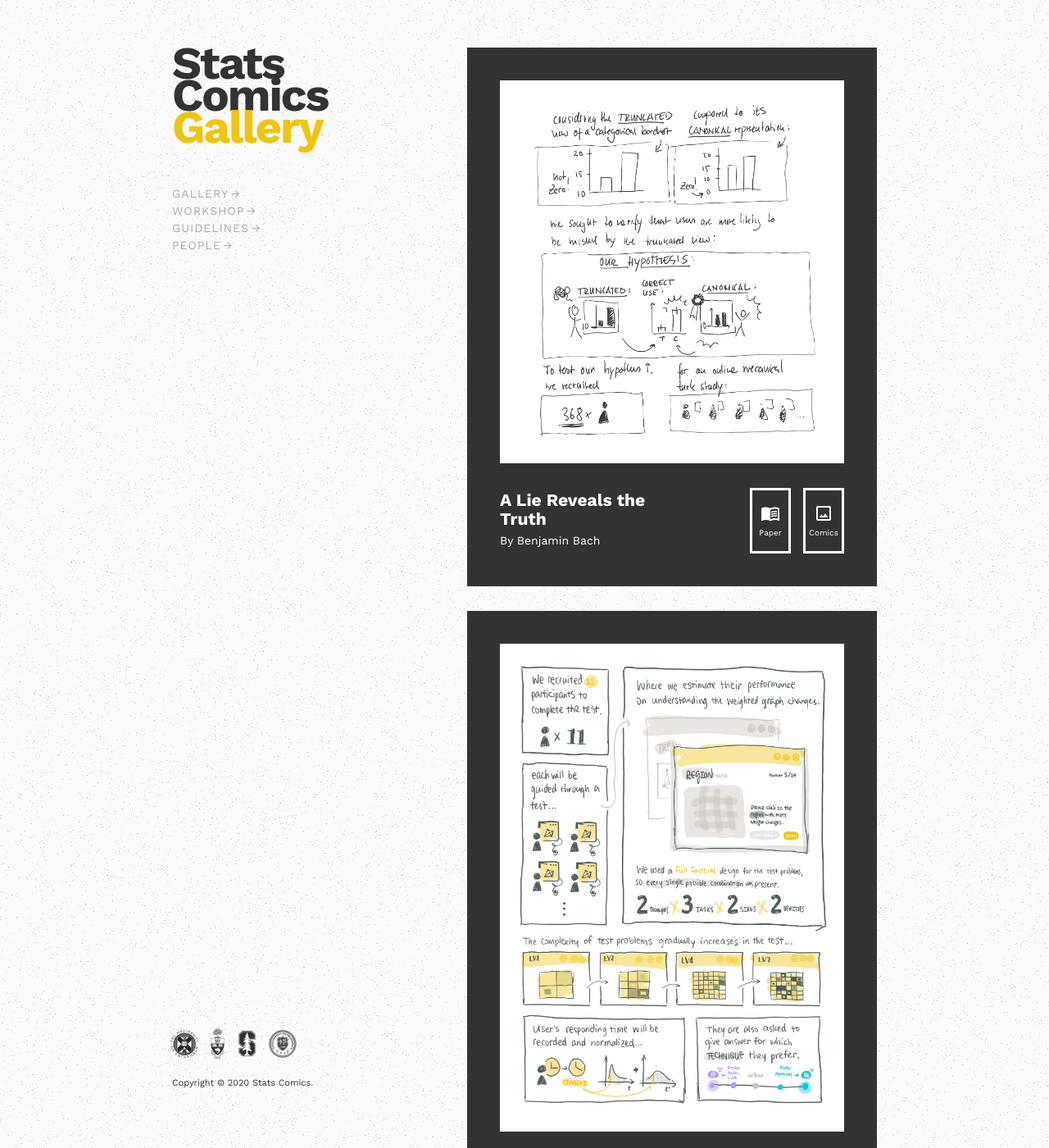
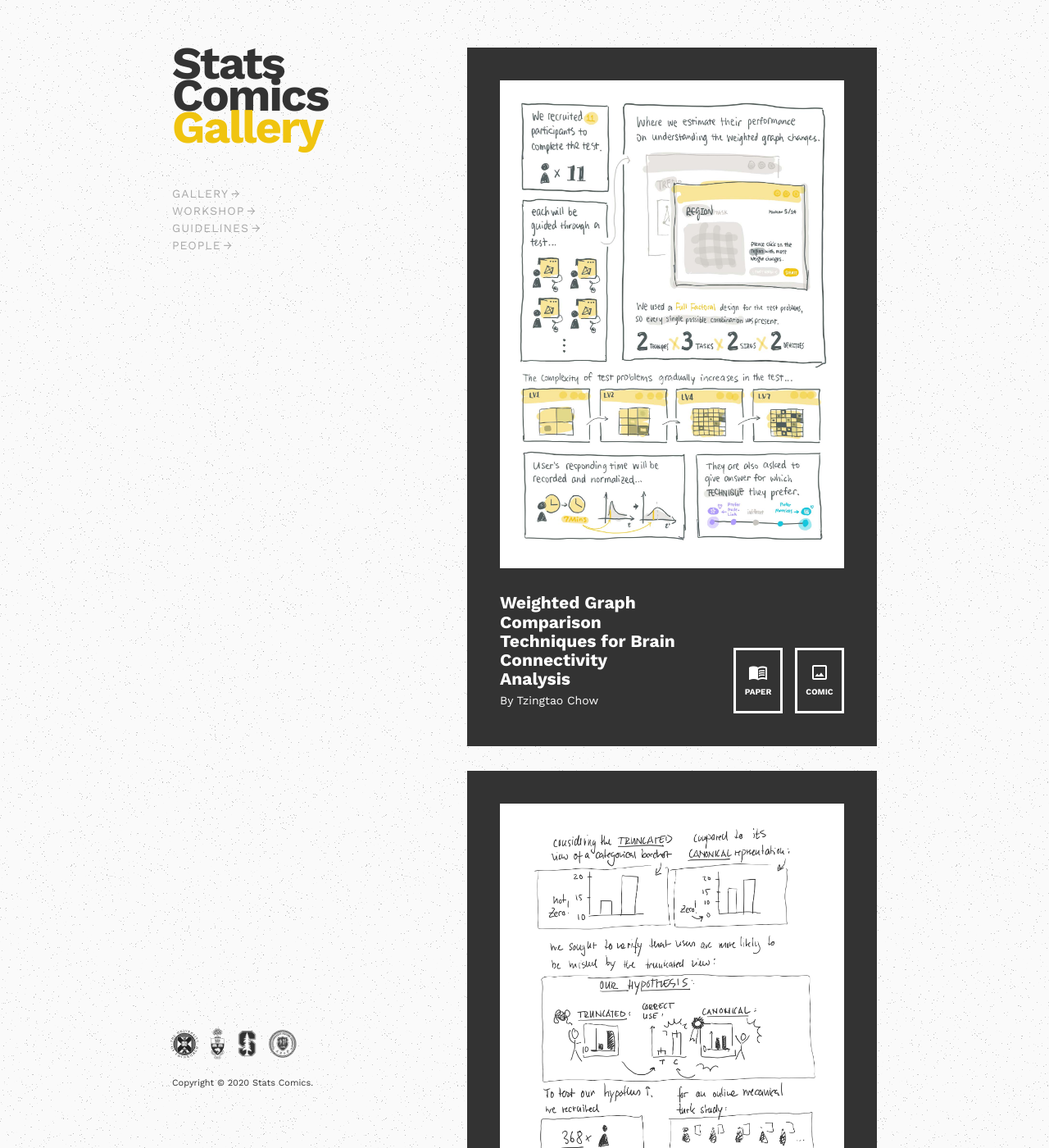
Before and after one commit to statscomics/statscomics.github.io, a Jekyll site: the page built from gallery.md, in a window 1280 px wide and 1400 px high. Shown: the whole window at 82% size. Built offline with Jekyll 4.4.1, drawn with Linux system fonts in a browser that asks for light colours; some of the changed text lies outside the part shown.

Commit message:
finish-gallery

```diff
--- a/assets/css/style.scss
+++ b/assets/css/style.scss
@@ -109,6 +109,103 @@ body.gallery {
       display: block;
     }
   }
+
+  div.navigation {
+    margin-top: 0;
+    margin-bottom: 15px;
+    display: flex;
+    a {
+      margin-right: 30px;
+    }
+  }
+}
+
+/*
+ ================ GALLERY STYLES
+*/
+
+.single-exhib {
+  max-width: 500px;
+  background: $coal;
+  padding: 40px;
+  color: white;
+  margin-bottom: 30px;
+  transition: all 0.2s;
+  &:hover {
+    background: $primary;
+  }
+}
+
+.exhib-img {
+  margin-bottom: 30px;
+  background: white;
+  padding: 20px;
+  position: relative;
+  img {
+    width: 100%;
+  }
+  div {
+    mix-blend-mode: multiply;
+    position: absolute;
+    top: 0;
+    bottom: 0;
+    left: 0;
+    right: 0;
+    background-image: url("../img/noise.png");
+  }
+}
+
+.exhib-info {
+  display: flex;
+  justify-content: space-between;
+  align-items: flex-end;
+}
+
+.exhib-text {
+  flex: 1;
+  h2,
+  p {
+    margin-bottom: 5px;
+    margin-top: 0;
+  }
+}
+
+.exhib-links {
+  width: 200px;
+  display: flex;
+  justify-content: flex-end;
+  a.exhib-button {
+    text-decoration: none;
+  }
+  .exhib-button {
+    display: block;
+    width: 60px;
+    height: 80px;
+    display: flex;
+    justify-content: center;
+    align-items: center;
+    flex-direction: column;
+    border: 3px solid white;
+    color: white;
+    margin-left: 15px;
+    &:hover {
+      opacity: 1;
+      background: white;
+      color: $primary;
+    }
+    h1 {
+      margin: 0;
+    }
+    i {
+      margin-bottom: 7px;
+    }
+    small {
+      color: inherit;
+      font-size: 10px;
+      text-transform: uppercase;
+      font-weight: bold;
+    }
+  }
 }
 
 /*
@@ -186,92 +283,6 @@ body.gallery {
 @media print, screen and (max-width: 640px) {
   .single-p {
     flex-direction: column;
-  }
-}
-
-/*
- ================ GALLERY STYLES
-*/
-
-.single-exhib {
-  max-width: 500px;
-  background: $coal;
-  padding: 40px;
-  color: white;
-  margin-bottom: 30px;
-  transition: all 0.2s;
-  &:hover {
-    background: $primary;
-  }
-}
-
-.exhib-img {
-  margin-bottom: 30px;
-  background: white;
-  padding: 20px;
-  position: relative;
-  img {
-    width: 100%;
-  }
-  div {
-    mix-blend-mode: multiply;
-    position: absolute;
-    top: 0;
-    bottom: 0;
-    left: 0;
-    right: 0;
-    background-image: url("../img/noise.png");
-  }
-}
-
-.exhib-info {
-  display: flex;
-  justify-content: space-between;
-  align-items: flex-end;
-}
-
-.exhib-text {
-  flex: 1;
-  h2,
-  p {
-    margin-bottom: 5px;
-    margin-top: 0;
-  }
-}
-
-.exhib-links {
-  width: 200px;
-  display: flex;
-  justify-content: flex-end;
-  a.exhib-button {
-    text-decoration: none;
-  }
-  .exhib-button {
-    display: block;
-    width: 50px;
-    height: 80px;
-    display: flex;
-    justify-content: center;
-    align-items: center;
-    flex-direction: column;
-    border: 3px solid white;
-    color: white;
-    margin-left: 15px;
-    &:hover {
-      opacity: 1;
-      background: white;
-      color: $primary;
-    }
-    h1 {
-      margin: 0;
-    }
-    i {
-      margin-bottom: 7px;
-    }
-    small {
-      color: inherit;
-      font-size: 10px;
-    }
   }
 }
 
--- a/gallery.md
+++ b/gallery.md
@@ -4,6 +4,34 @@ title: Gallery
 ---
 
 <div class="exhibs not-markdown-area">
+
+  <div class="single-exhib">
+    <div class="exhib-img">
+      <img src="assets/img/comics/1.jpg" />
+    </div>
+    <div class="exhib-info">
+      <div class="exhib-text">
+        <h2>
+          Weighted Graph Comparison Techniques for Brain Connectivity Analysis
+        </h2>
+        <p>By Tzingtao Chow</p>
+      </div>
+      <div class="exhib-links">
+        <a
+          href="https://hal.inria.fr/hal-00780999/document"
+          class="exhib-button"
+        >
+          <i class="material-icons">menu_book</i>
+          <small>Paper</small>
+        </a>
+        <a href="/gallery/weighted.html" class="exhib-button">
+          <i class="material-icons">crop_original</i>
+          <small>Comic</small>
+        </a>
+      </div>
+    </div>
+  </div>
+
   <div class="single-exhib">
     <div class="exhib-img">
       <img src="assets/img/comics/2.png" />
@@ -14,13 +42,17 @@ title: Gallery
         <p>By Benjamin Bach</p>
       </div>
       <div class="exhib-links">
-        <a href="https://www.jacobritchie.xyz/a_lie_reveals_the_truth.pdf" target="blank" class="exhib-button">
+        <a
+          href="https://www.jacobritchie.xyz/a_lie_reveals_the_truth.pdf"
+          target="blank"
+          class="exhib-button"
+        >
           <i class="material-icons">menu_book</i>
           <small>Paper</small>
         </a>
         <a href="/gallery/lie.html" class="exhib-button">
           <i class="material-icons">crop_original</i>
-          <small>Comics</small>
+          <small>Comic</small>
         </a>
       </div>
     </div>
@@ -28,29 +60,34 @@ title: Gallery
 
   <div class="single-exhib">
     <div class="exhib-img">
-      <img src="assets/img/comics/1.jpg" />
+      <img src="assets/img/comics/3.jpg" />
     </div>
     <div class="exhib-info">
       <div class="exhib-text">
-        <h2>Weighted Graph Comparison Techniques for Brain Connectivity Analysis</h2>
+        <h2>
+          MySong: Automatic Accompaniment Generation for Vocal Melodies
+        </h2>
         <p>By Tzingtao Chow</p>
       </div>
       <div class="exhib-links">
-        <a href="https://hal.inria.fr/hal-00780999/document" class="exhib-button">
-          <h1>P</h1>
+        <a
+          href="https://dl.acm.org/doi/10.1145/1357054.1357169"
+          class="exhib-button"
+        >
+          <i class="material-icons">menu_book</i>
           <small>Paper</small>
         </a>
-        <a href="/gallery/weighted.html" class="exhib-button">
-          <h1>C</h1>
-          <small>Comics</small>
+        <a href="/gallery/mysong.html" class="exhib-button">
+          <i class="material-icons">crop_original</i>
+          <small>Comic</small>
         </a>
       </div>
     </div>
   </div>
 
-<div class="single-exhib">
+  <div class="single-exhib">
     <div class="exhib-img">
-      <img src="assets/img/comics/3.jpg" />
+      <img src="assets/img/comics/4.jpg" />
     </div>
     <div class="exhib-info">
       <div class="exhib-text">
@@ -59,12 +96,12 @@ title: Gallery
       </div>
       <div class="exhib-links">
         <a href class="exhib-button">
-          <h1>P</h1>
+          <i class="material-icons">menu_book</i>
           <small>Paper</small>
         </a>
         <a href class="exhib-button">
-          <h1>C</h1>
-          <small>Comics</small>
+          <i class="material-icons">crop_original</i>
+          <small>Comic</small>
         </a>
       </div>
     </div>
```
Also changed, not shown: _layouts/gallery.html (+4 -3 lines), gallery/lie.md (+1 -1 lines), gallery/mysong.md (added, +8 -0 lines), gallery/weighted.md (+1 -1 lines), assets/gallery/3-1.jpg (added), assets/img/comics/3.jpg, assets/img/comics/4.jpg (added).
